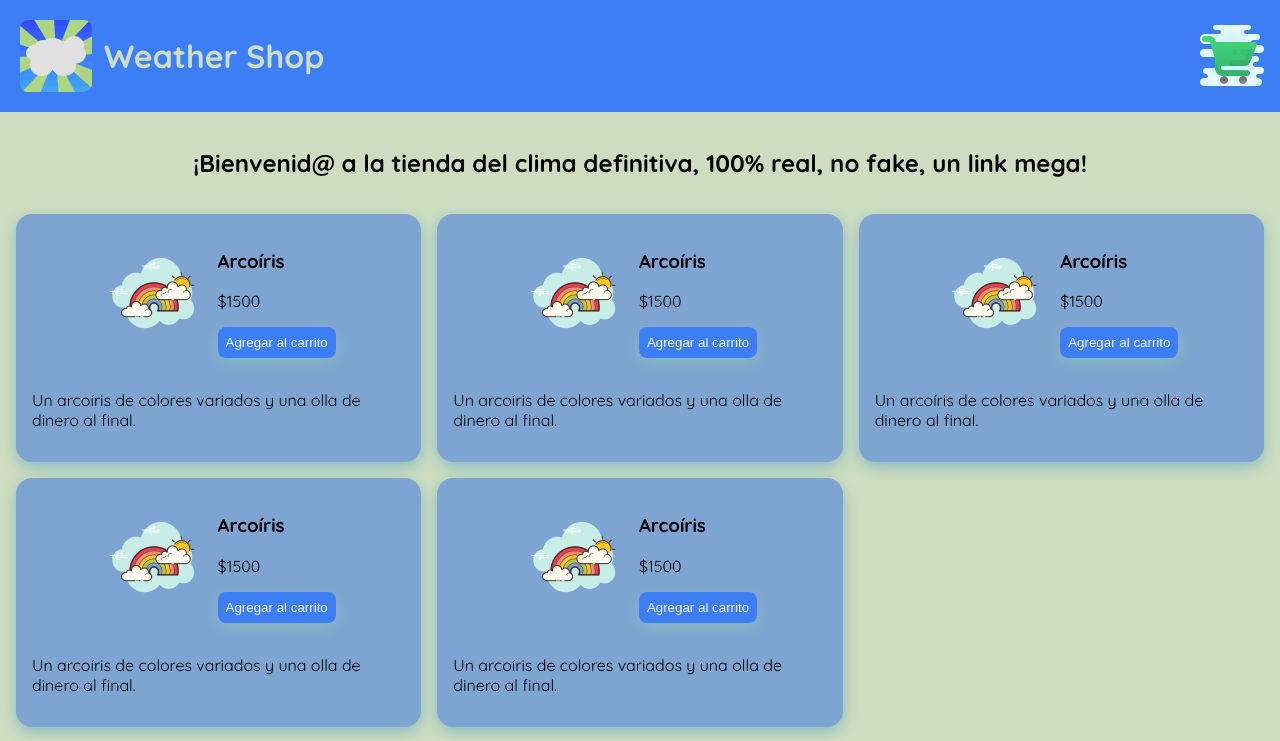
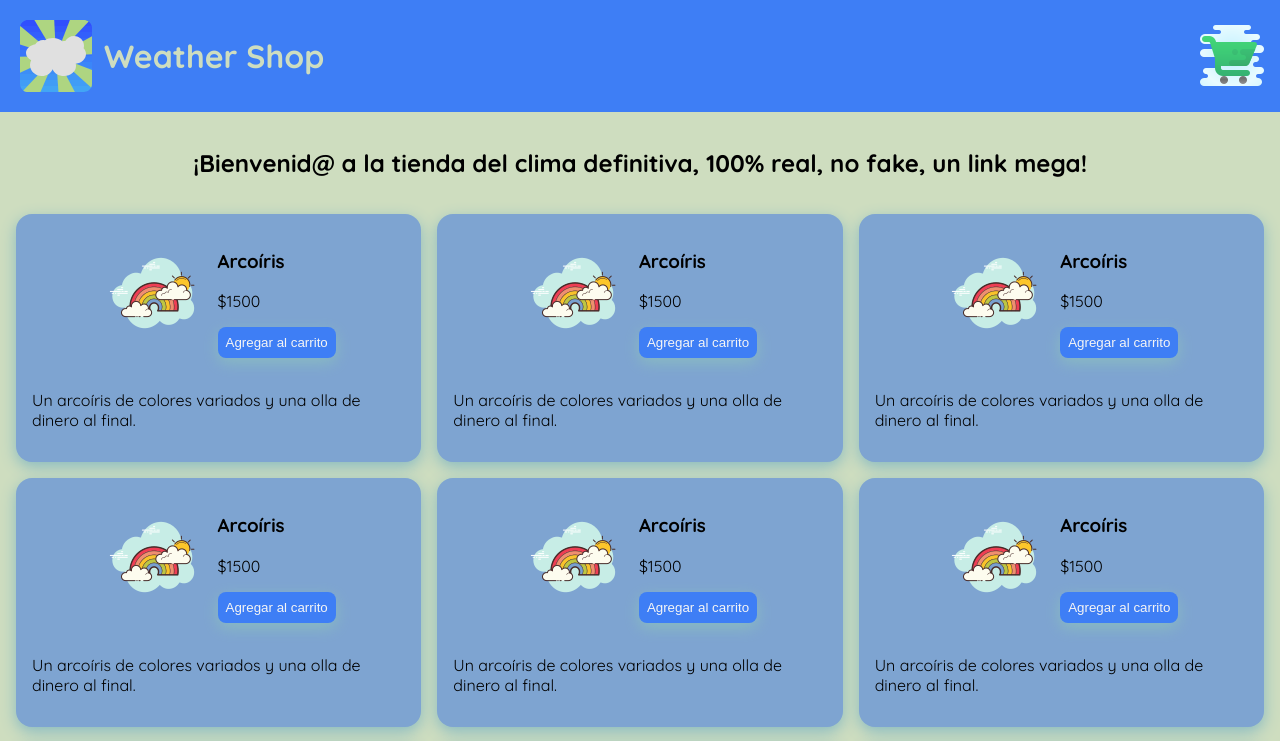
Before and after one commit to Pythonesa/WeatherShop, a React (Vite) app: page / in a window 1280 px wide. Shown: the top 741 px of the page. Built offline with nearby package versions, Linux system fonts and the light colour scheme.

Commit message:
:sparkles: add products data state and map for cards

```diff
--- a/src/App.jsx
+++ b/src/App.jsx
@@ -1,7 +1,10 @@
+import { useState } from "react"
 import Header from "./components/Header"
 import ProductCard from "./components/ProductCard"
+import { products } from "./data/products"
 
 function App() {
+  const [productsData] = useState(products)
 
   return (
     <>
@@ -9,11 +12,9 @@ function App() {
       <main>
         <h2>¡Bienvenid@ a la tienda del clima definitiva, 100% real, no fake, un link mega!</h2>
         <article className="cards">
-          <ProductCard />
-          <ProductCard />
-          <ProductCard />
-          <ProductCard />
-          <ProductCard />
+          {productsData.map((product) => (
+            <ProductCard key={product.id} product={product} />
+          ))}
         </article>
       </main>
     </>
```
